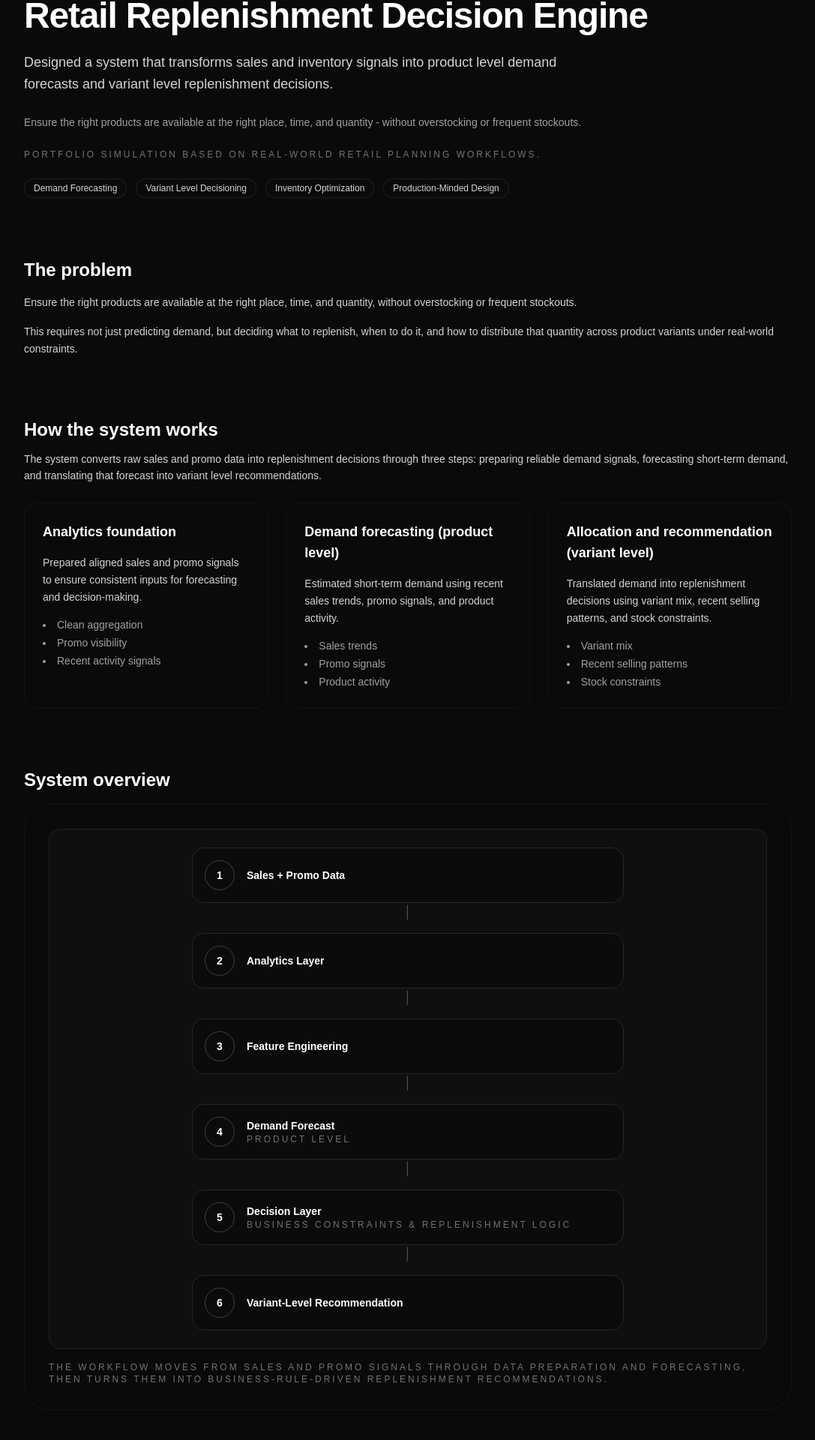
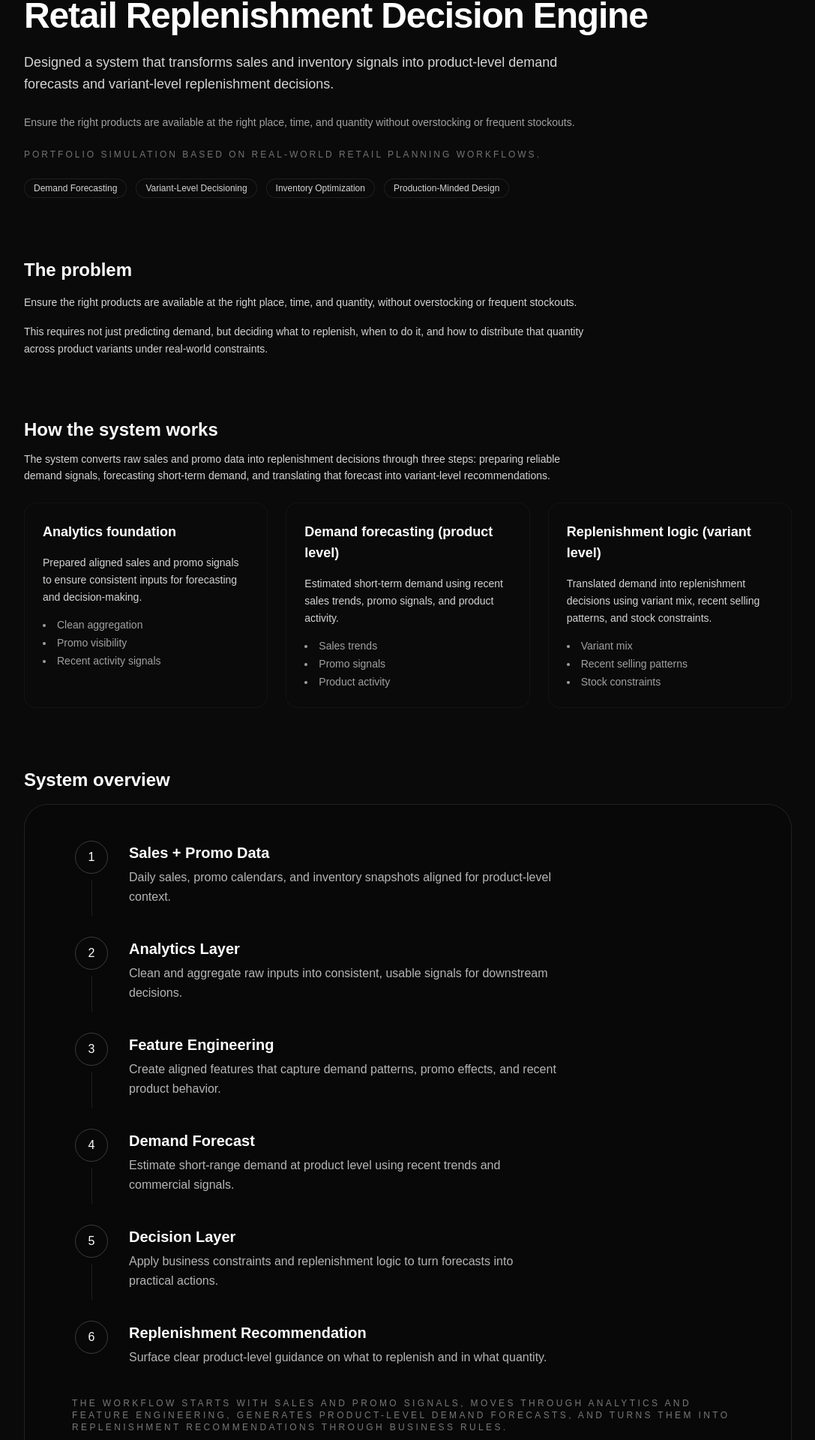
Before and after one commit to zawlynnhtut/portfolio-site, a Next.js app in the folder portfolio-site/: page /project-1 in a window 1280 px wide. Shown: the part 224-2144 px from the top of the page at 75% size, without its empty margins (96-1183 px from the left). Built offline with nearby package versions, Linux system fonts and the light colour scheme.

Commit message:
project-1 phase 2

```diff
--- a/portfolio-site/src/app/project-1/page.tsx
+++ b/portfolio-site/src/app/project-1/page.tsx
@@ -1,25 +1,92 @@
 export default function ProjectOne() {
+  const workflowCards = [
+    {
+      title: "Analytics foundation",
+      body:
+        "Prepared aligned sales and promo signals to ensure consistent inputs for forecasting and decision-making.",
+      bullets: ["Clean aggregation", "Promo visibility", "Recent activity signals"],
+    },
+    {
+      title: "Demand forecasting (product level)",
+      body:
+        "Estimated short-term demand using recent sales trends, promo signals, and product activity.",
+      bullets: ["Sales trends", "Promo signals", "Product activity"],
+    },
+    {
+      title: "Replenishment logic (variant level)",
+      body:
+        "Translated demand into replenishment decisions using variant mix, recent selling patterns, and stock constraints.",
+      bullets: ["Variant mix", "Recent selling patterns", "Stock constraints"],
+    },
+  ];
+
+  const systemOverviewSteps = [
+    {
+      number: "1",
+      title: "Sales + Promo Data",
+      description:
+        "Daily sales, promo calendars, and inventory snapshots aligned for product-level context.",
+    },
+    {
+      number: "2",
+      title: "Analytics Layer",
+      description:
+        "Clean and aggregate raw inputs into consistent, usable signals for downstream decisions.",
+    },
+    {
+      number: "3",
+      title: "Feature Engineering",
+      description:
+        "Create aligned features that capture demand patterns, promo effects, and recent product behavior.",
+    },
+    {
+      number: "4",
+      title: "Demand Forecast",
+      description:
+        "Estimate short-range demand at product level using recent trends and commercial signals.",
+    },
+    {
+      number: "5",
+      title: "Decision Layer",
+      description:
+        "Apply business constraints and replenishment logic to turn forecasts into practical actions.",
+    },
+    {
+      number: "6",
+      title: "Replenishment Recommendation",
+      description:
+        "Surface clear product-level guidance on what to replenish and in what quantity.",
+    },
+  ];
+
   return (
     <main className="min-h-screen bg-neutral-950 px-6 py-24 text-white sm:py-32">
       <div className="mx-auto max-w-5xl space-y-20">
         <section className="space-y-6">
           <p className="text-xs uppercase tracking-[0.35em] text-neutral-500">Project 1</p>
+
           <h1 className="text-4xl font-semibold tracking-tight sm:text-5xl">
             Retail Replenishment Decision Engine
           </h1>
+
           <p className="max-w-3xl text-base leading-relaxed text-neutral-300 sm:text-lg">
-            Designed a system that transforms sales and inventory signals into product level demand forecasts and variant level replenishment decisions.
+            Designed a system that transforms sales and inventory signals into
+            product-level demand forecasts and variant-level replenishment decisions.
           </p>
-          <p className="text-sm leading-relaxed text-neutral-400">
-            Ensure the right products are available at the right place, time, and quantity - without overstocking or frequent stockouts.
+
+          <p className="max-w-3xl text-sm leading-relaxed text-neutral-400">
+            Ensure the right products are available at the right place, time, and quantity
+            without overstocking or frequent stockouts.
           </p>
+
           <p className="text-xs uppercase tracking-[0.25em] text-neutral-500">
             Portfolio simulation based on real-world retail planning workflows.
           </p>
+
           <div className="flex flex-wrap gap-3 text-xs">
             {[
               "Demand Forecasting",
-              "Variant Level Decisioning",
+              "Variant-Level Decisioning",
               "Inventory Optimization",
               "Production-Minded Design",
             ].map((chip) => (
@@ -35,49 +102,39 @@ export default function ProjectOne() {
 
         <section className="space-y-4">
           <h2 className="text-2xl font-semibold">The problem</h2>
-          <p className="text-sm leading-relaxed text-neutral-300">
-            Ensure the right products are available at the right place, time, and quantity, without overstocking or frequent stockouts.
+
+          <p className="max-w-3xl text-sm leading-relaxed text-neutral-300">
+            Ensure the right products are available at the right place, time, and quantity,
+            without overstocking or frequent stockouts.
           </p>
-          <p className="text-sm leading-relaxed text-neutral-300">
-            This requires not just predicting demand, but deciding what to replenish, when to do it, and how to distribute that quantity across product variants under real-world constraints.
+
+          <p className="max-w-3xl text-sm leading-relaxed text-neutral-300">
+            This requires not just predicting demand, but deciding what to replenish,
+            when to do it, and how to distribute that quantity across product variants
+            under real-world constraints.
           </p>
         </section>
 
         <section className="space-y-6">
           <div>
             <h2 className="text-2xl font-semibold">How the system works</h2>
-            <p className="mt-3 text-sm leading-relaxed text-neutral-300">
-              The system converts raw sales and promo data into replenishment decisions through three steps: preparing reliable demand signals, forecasting short-term demand, and translating that forecast into variant level recommendations.
+
+            <p className="mt-3 max-w-3xl text-sm leading-relaxed text-neutral-300">
+              The system converts raw sales and promo data into replenishment decisions
+              through three steps: preparing reliable demand signals, forecasting short-term
+              demand, and translating that forecast into variant-level recommendations.
             </p>
           </div>
+
           <div className="grid gap-6 md:grid-cols-3">
-            {[
-              {
-                title: "Analytics foundation",
-                body:
-                  "Prepared aligned sales and promo signals to ensure consistent inputs for forecasting and decision-making.",
-                bullets: ["Clean aggregation", "Promo visibility", "Recent activity signals"],
-              },
-              {
-                title: "Demand forecasting (product level)",
-                body:
-                  "Estimated short-term demand using recent sales trends, promo signals, and product activity.",
-                bullets: ["Sales trends", "Promo signals", "Product activity"],
-              },
-              {
-                title: "Allocation and recommendation (variant level)",
-                body:
-                  "Translated demand into replenishment decisions using variant mix, recent selling patterns, and stock constraints.",
-                bullets: ["Variant mix", "Recent selling patterns", "Stock constraints"],
-              },
-            ].map((card) => (
+            {workflowCards.map((card) => (
               <div
                 key={card.title}
-                className="rounded-2xl border border-neutral-900/80 bg-neutral-950/60 p-6 space-y-4"
+                className="space-y-4 rounded-2xl border border-neutral-900/80 bg-neutral-950/60 p-6"
               >
                 <h3 className="text-lg font-semibold">{card.title}</h3>
                 <p className="text-sm leading-relaxed text-neutral-300">{card.body}</p>
-                <ul className="space-y-1 text-sm text-neutral-400 list-disc list-inside">
+                <ul className="list-inside list-disc space-y-1 text-sm text-neutral-400">
                   {card.bullets.map((item) => (
                     <li key={item}>{item}</li>
                   ))}
@@ -89,44 +146,46 @@ export default function ProjectOne() {
 
         <section className="space-y-4">
           <h2 className="text-2xl font-semibold">System overview</h2>
-          <div className="rounded-[2rem] border border-neutral-900/80 bg-neutral-950/60 p-8">
-            <div className="rounded-2xl border border-neutral-800/80 bg-neutral-900/40 p-6">
-              <div className="mx-auto flex max-w-xl flex-col gap-4">
-                {[
-                  { title: "Sales + Promo Data" },
-                  { title: "Analytics Layer" },
-                  { title: "Feature Engineering" },
-                  { title: "Demand Forecast", subtitle: "Product level" },
-                  { title: "Decision Layer", subtitle: "Business constraints & replenishment logic" },
-                  { title: "Variant-Level Recommendation" },
-                ].map((step, index, arr) => (
-                  <div key={step.title} className="flex flex-col items-center">
-                    <div className="flex w-full items-center gap-4 rounded-2xl border border-neutral-800 bg-neutral-950/70 p-4 text-left">
-                      <span className="flex h-10 w-10 items-center justify-center rounded-full border border-neutral-700 text-sm font-semibold text-white">
-                        {index + 1}
-                      </span>
-                      <div>
-                        <p className="text-sm font-semibold text-white">{step.title}</p>
-                        {step.subtitle && (
-                          <p className="text-xs uppercase tracking-[0.25em] text-neutral-500">{step.subtitle}</p>
-                        )}
+
+          <div className="rounded-[32px] border border-white/10 bg-black/20 p-8 md:p-12">
+            <div className="mx-auto max-w-4xl">
+              <div className="space-y-6 md:space-y-7">
+                {systemOverviewSteps.map((step, index) => (
+                  <div key={step.number} className="grid grid-cols-[44px_1fr] gap-5 md:grid-cols-[52px_1fr] md:gap-6">
+                    <div className="flex flex-col items-center">
+                      <div className="flex h-10 w-10 items-center justify-center rounded-full border border-white/20 text-sm font-medium text-white md:h-11 md:w-11 md:text-base">
+                        {step.number}
                       </div>
+
+                      {index < systemOverviewSteps.length - 1 && (
+                        <div className="mt-2 h-10 w-px bg-white/10 md:h-12" />
+                      )}
                     </div>
-                    {index < arr.length - 1 && (
-                      <div className="flex h-6 items-center justify-center text-neutral-600">│</div>
-                    )}
+
+                    <div className="pt-0.5">
+                      <h3 className="text-lg font-semibold text-white md:text-xl">
+                        {step.title}
+                      </h3>
+                      <p className="mt-1.5 max-w-xl text-sm leading-relaxed text-white/70 md:text-base">
+                        {step.description}
+                      </p>
+                    </div>
                   </div>
                 ))}
               </div>
+
+              <p className="mt-8 max-w-4xl text-xs uppercase tracking-[0.28em] text-white/45 md:mt-10">
+                The workflow starts with sales and promo signals, moves through analytics and
+                feature engineering, generates product-level demand forecasts, and turns them
+                into replenishment recommendations through business rules.
+              </p>
             </div>
-            <p className="mt-4 text-xs uppercase tracking-[0.25em] text-neutral-500">
-              The workflow moves from sales and promo signals through data preparation and forecasting, then turns them into business-rule-driven replenishment recommendations.
-            </p>
           </div>
         </section>
 
         <section className="space-y-6">
           <h2 className="text-2xl font-semibold">What makes this production-minded</h2>
+
           <div className="grid gap-4 md:grid-cols-2">
             {[
               "Designed for decision workflows, not just predictions",
@@ -136,7 +195,10 @@ export default function ProjectOne() {
               "Stock-aware recommendations",
               "Modular pipeline structure",
             ].map((item) => (
-              <div key={item} className="rounded-2xl border border-neutral-900/80 bg-neutral-950/60 p-4 text-sm text-neutral-300">
+              <div
+                key={item}
+                className="rounded-2xl border border-neutral-900/80 bg-neutral-950/60 p-4 text-sm text-neutral-300"
+              >
                 {item}
               </div>
             ))}
@@ -145,6 +207,7 @@ export default function ProjectOne() {
 
         <section className="space-y-6">
           <h2 className="text-2xl font-semibold">What this enables</h2>
+
           <div className="grid gap-4 md:grid-cols-3">
             {[
               {
@@ -163,7 +226,10 @@ export default function ProjectOne() {
                   "The value is not in predicting demand alone, but in improving how replenishment decisions are made.",
               },
             ].map((block) => (
-              <div key={block.title} className="rounded-2xl border border-neutral-900/80 bg-neutral-950/60 p-4 space-y-2">
+              <div
+                key={block.title}
+                className="space-y-2 rounded-2xl border border-neutral-900/80 bg-neutral-950/60 p-4"
+              >
                 <p className="text-sm font-semibold text-white">{block.title}</p>
                 <p className="text-sm text-neutral-300">{block.body}</p>
               </div>
@@ -173,13 +239,17 @@ export default function ProjectOne() {
 
         <section className="space-y-4">
           <h2 className="text-2xl font-semibold">What I focused on</h2>
+
           <div className="grid gap-3 md:grid-cols-3">
             {[
               "Translating models into decisions",
               "Keeping the system realistic and constraint-aware",
               "Designing for usability, not just accuracy",
             ].map((focus) => (
-              <div key={focus} className="rounded-2xl border border-neutral-900/80 bg-neutral-950/60 p-4 text-sm text-neutral-300">
+              <div
+                key={focus}
+                className="rounded-2xl border border-neutral-900/80 bg-neutral-950/60 p-4 text-sm text-neutral-300"
+              >
                 {focus}
               </div>
             ))}
@@ -188,11 +258,12 @@ export default function ProjectOne() {
 
         <section className="space-y-4">
           <h2 className="text-2xl font-semibold">Explore the implementation</h2>
+
           <div className="grid gap-4 text-sm text-neutral-300 sm:grid-cols-3">
             {[
               "Data preparation and feature engineering",
               "Demand forecasting pipeline",
-              "Allocation and decision logic",
+              "Replenishment logic",
             ].map((item) => (
               <div
                 key={item}
@@ -202,6 +273,7 @@ export default function ProjectOne() {
               </div>
             ))}
           </div>
+
           <div className="flex flex-wrap gap-3">
             <a
               href="https://github.com/zawlynnhtut/portfolio-site"
@@ -211,6 +283,7 @@ export default function ProjectOne() {
             >
               View code on GitHub
             </a>
+
             <a
               href="mailto:z.lynnhtut@gmail.com"
               className="rounded-md border border-white/30 px-4 py-2 text-sm text-white hover:border-white"
```
